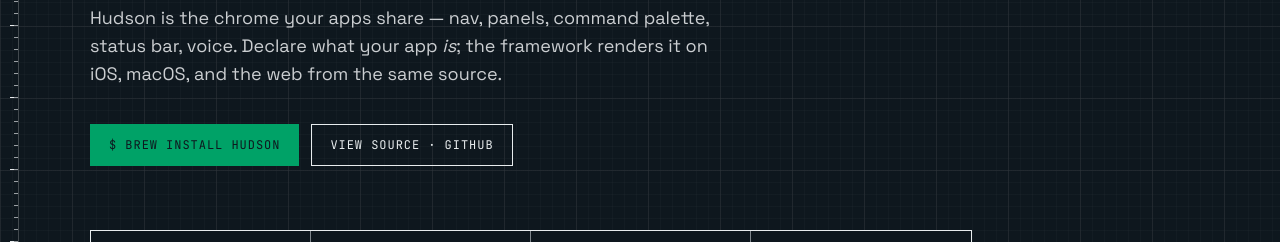
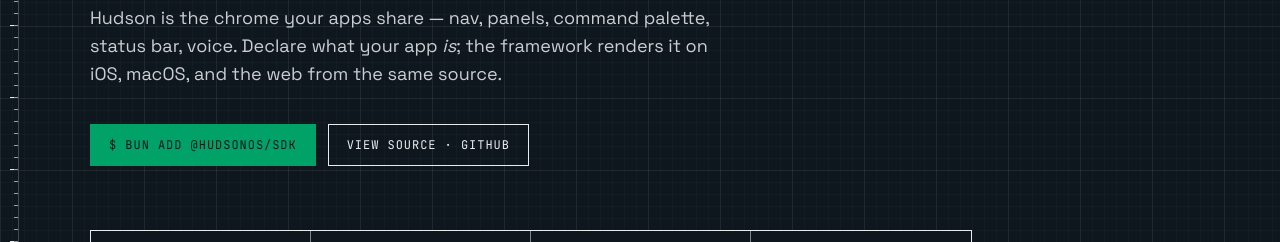
Before and after one commit to arach/hudsonos, a React app: page / in a window 1280 px wide. Shown: the part 479-721 px from the top of the page. Built offline with nearby package versions, Linux system fonts and the light colour scheme.

Commit message:
✨ Hero install CTA: bun add @hudsonos/sdk + clipboard copy (#15)
The hero's primary CTA was \`$ brew install hudson\` linking to a dead
\`#install\` anchor — no clipboard write, no real Homebrew tap, just a
hash change and silence on click. First-impression review flagged this
as the worst possible interaction.

Fix:
- Command swapped to \`bun add @hudsonos/sdk\` — that's the actual
  published package builders import (verified: @hudsonos/sdk@0.1.1 on npm).
  bun matches the workspace's preferred package manager and the build
  pipeline already uses it.
- Click now writes to the clipboard via navigator.clipboard.writeText
  and shows '✓ Copied to clipboard' for 1.6s as inline feedback.
  Falls back silently on insecure contexts / denied permission so the
  user can still select-copy the visible text.
- "View source · GitHub" now points at https://github.com/arach/hudsonos
  with target=_blank instead of dead #github.
- aria-label flips between "Copy install command: …" and "Install
  command copied to clipboard" so screen readers track state.

```diff
--- a/sheets/Sheet01Hero.tsx
+++ b/sheets/Sheet01Hero.tsx
@@ -1,10 +1,14 @@
 'use client';
 
+import { useState } from 'react';
 import { Counter } from '@/lib/animate';
 import { HudsonEmbed } from '@/lib/embed';
 import { EmbedFrame } from '@/primitives/EmbedFrame';
 import { Eyebrow } from '@/primitives/Eyebrow';
 import { Sheet } from '@/primitives/Sheet';
+
+const INSTALL_CMD = 'bun add @hudsonos/sdk';
+const GITHUB_URL = 'https://github.com/arach/hudsonos';
 
 const STATS: Array<[string, string, string]> = [
   ['Surfaces', '3', 'iOS · macOS · Web'],
@@ -14,6 +18,21 @@
 ];
 
 export function Sheet01Hero() {
+  const [copied, setCopied] = useState(false);
+
+  const handleInstallClick = async (e: React.MouseEvent) => {
+    e.preventDefault();
+    window.__hudAudio?.chime?.({ cat: 'ui' });
+    try {
+      await navigator.clipboard.writeText(INSTALL_CMD);
+      setCopied(true);
+      setTimeout(() => setCopied(false), 1600);
+    } catch {
+      // Clipboard blocked (insecure context, denied permission) — keep silent;
+      // the user can still select-and-copy the visible text.
+    }
+  };
+
   return (
     <Sheet
       id="hero"
@@ -46,16 +65,20 @@
         </p>
 
         <div style={{ display: 'flex', gap: 12, marginBottom: 64 }}>
-          <a
+          <button
+            type="button"
             className="btn btn--accent"
-            href="#install"
-            onClick={() => window.__hudAudio?.chime?.({ cat: 'ui' })}
+            onClick={handleInstallClick}
+            aria-label={copied ? 'Install command copied to clipboard' : `Copy install command: ${INSTALL_CMD}`}
+            style={{ minWidth: 220 }}
           >
-            $ brew install hudson
-          </a>
+            {copied ? '✓ Copied to clipboard' : `$ ${INSTALL_CMD}`}
+          </button>
           <a
             className="btn btn--ghost"
-            href="#github"
+            href={GITHUB_URL}
+            target="_blank"
+            rel="noopener noreferrer"
             onClick={() => window.__hudAudio?.tick?.({ cat: 'ui', gain: 0.08 })}
           >
             View source · GitHub
```
